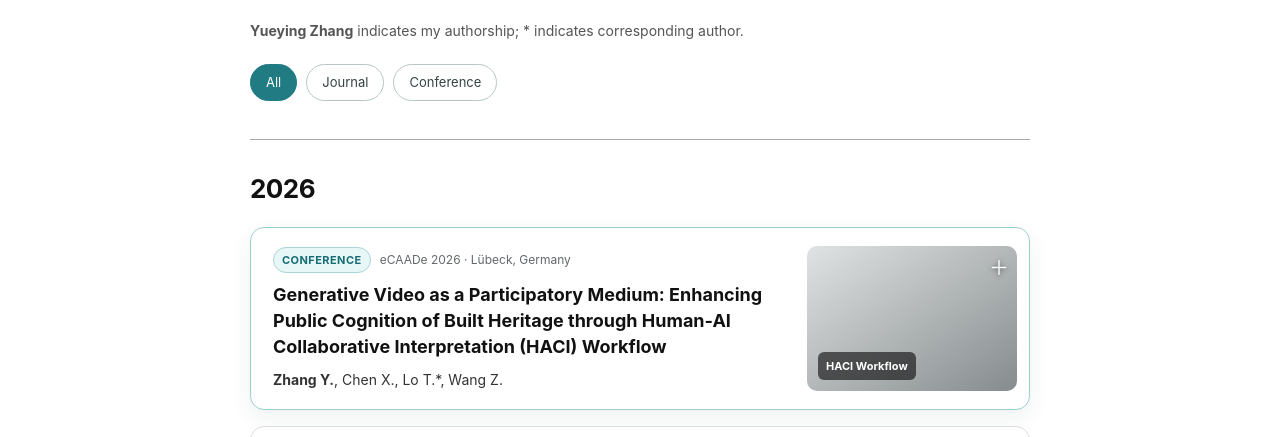
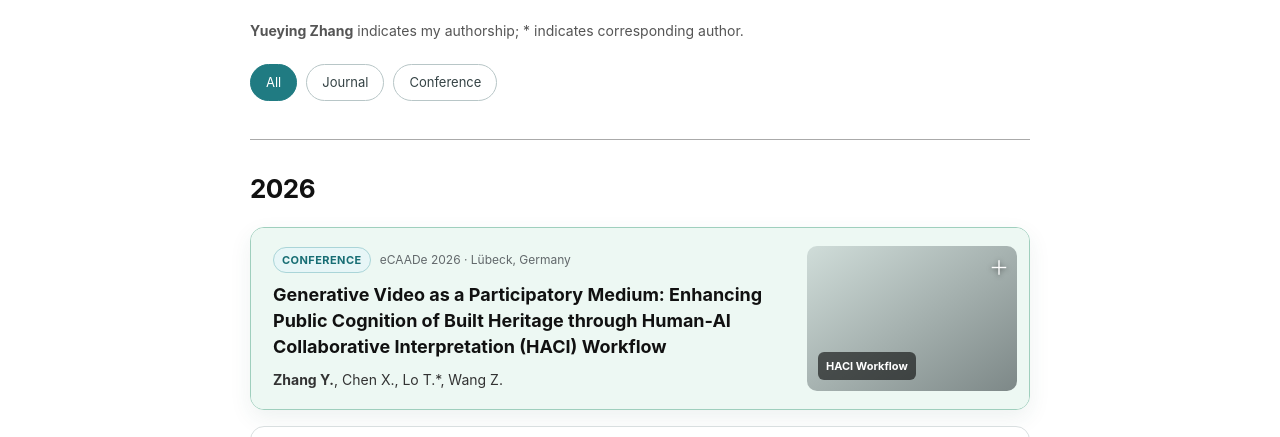
Before and after one commit to Yueying-Zhang-99/yueying-zhang-99.github.io, a plain HTML site: page publications.html in a window 1280 px wide. In both pictures the pointer is over the element 640 px from the left and 602 px from the top of the page. Shown: the part 284-721 px from the top of the page. Drawn offline with Linux system fonts and the light colour scheme.

Commit message:
Add files via upload

```diff
--- a/custom.css
+++ b/custom.css
@@ -29,7 +29,7 @@ h3{font-size:var(--small-title-size)}
 .intro-copy,.lead,.timeline-item ul,.content-card p{color:var(--ink)}
 .button-list{grid-template-columns:repeat(2,180px);column-gap:18px;row-gap:17px;justify-content:start}
 .button{display:flex;align-items:center;justify-content:center;padding:10px 14px;border:1px solid #cbd3d4;border-radius:12px;background:#f9fbfb;font-weight:600;letter-spacing:.01em;text-align:center;box-shadow:0 4px 12px rgba(20,50,52,.05)}
-.button:hover{color:var(--ink);background:#eaf7f7;border-color:#78cbd0;transform:translateY(-1px)}
+.button:hover{color:#fff;background:#111;border-color:#111;transform:translateY(-1px);box-shadow:0 7px 17px rgba(0,0,0,.14)}
 .link-icon{width:30px;height:30px;flex:0 0 30px;display:inline-flex;align-items:center;justify-content:center;margin-right:2px;border:1px solid #bcdfe1;border-radius:9px;background:#dff2f3;color:#126e75;font-size:11px;font-weight:800;line-height:1;letter-spacing:-.02em}
 .button:nth-child(4) .link-icon{background:#e9f6d5;color:#568a20}
 .button:nth-child(5) .link-icon{background:#e7f0fa;color:#0a66c2}
@@ -54,8 +54,9 @@ h3{font-size:var(--small-title-size)}
 .pub-year{padding-top:28px}
 .pub-year>h2{margin-bottom:16px}
 .paper-card{margin-bottom:16px;border:1px solid #d9dfe0;border-radius:14px;background:#fff;overflow:hidden;transition:border-color .18s ease,box-shadow .18s ease}
-.paper-card:hover{border-color:#9cced1;box-shadow:0 8px 22px rgba(25,55,58,.07)}
-.paper-card summary{position:relative;display:grid;grid-template-columns:minmax(0,1fr) 210px;grid-template-rows:auto auto auto;column-gap:24px;padding:18px 12px 18px 22px;cursor:pointer;list-style:none}
+.paper-card:hover{border-color:#9fcfbd;box-shadow:0 8px 22px rgba(34,94,71,.08)}
+.paper-card:hover>summary{background:#edf8f3}
+.paper-card summary{position:relative;display:grid;grid-template-columns:minmax(0,1fr) 210px;grid-template-rows:auto auto auto;column-gap:24px;padding:18px 12px 18px 22px;cursor:pointer;list-style:none;transition:background-color .18s ease}
 .paper-card summary::-webkit-details-marker{display:none}
 .paper-card summary::after{content:"＋";position:absolute;top:24px;right:20px;z-index:2;color:#fff;font-size:20px;font-weight:400;text-shadow:0 1px 5px rgba(0,0,0,.55)}
 .paper-card[open] summary::after{content:"−"}
```
